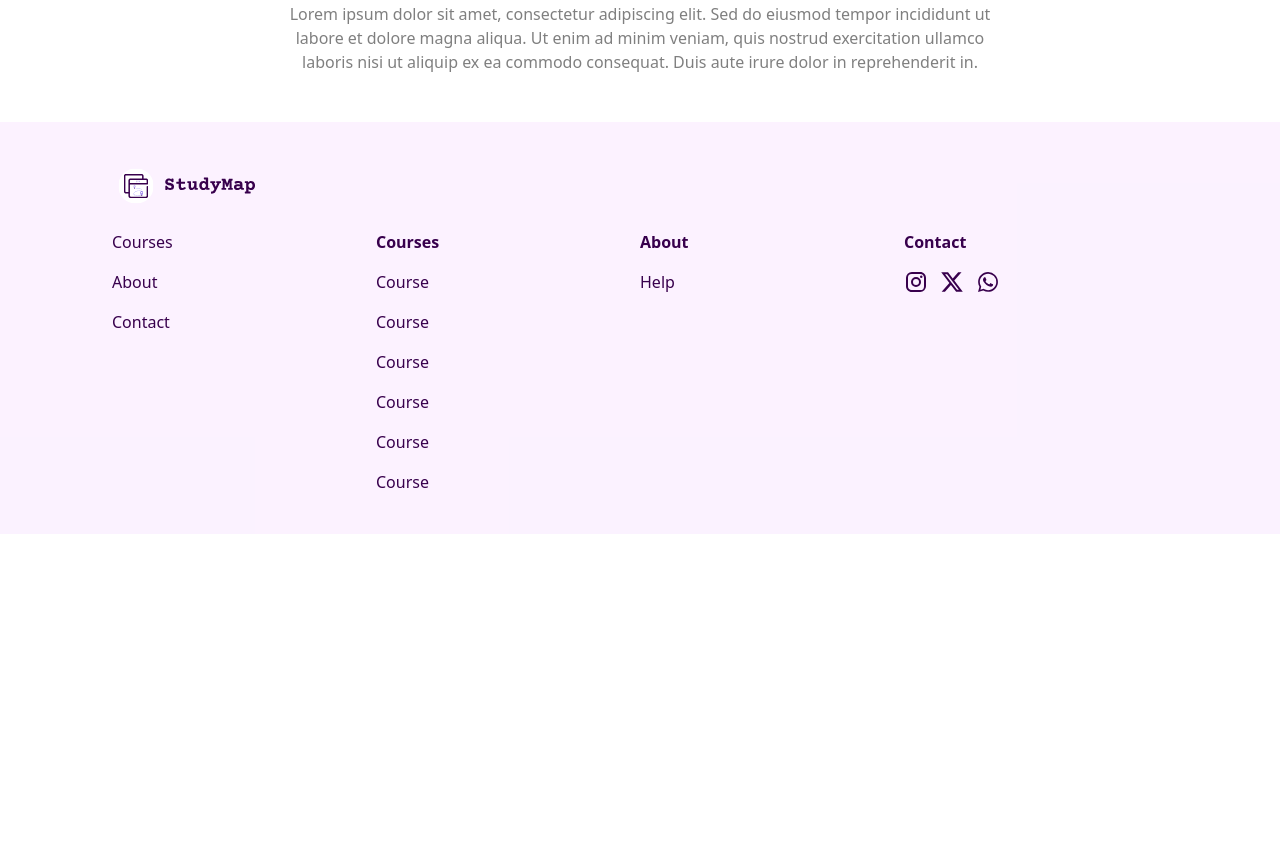
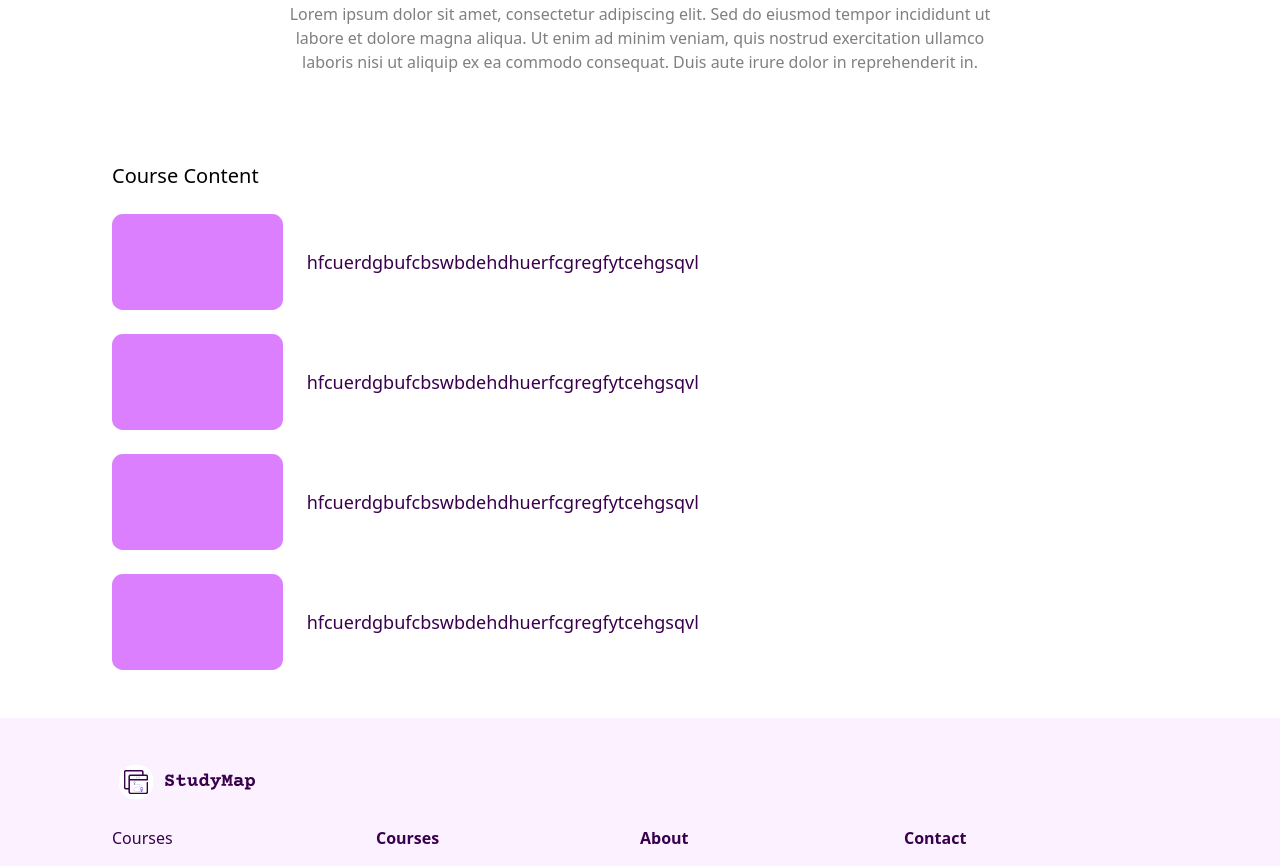
Before and after one commit to allsyalwaa/StudyMap, a React (Vite) app: page /course in a window 1280 px wide. Shown: the part 580-1446 px from the top of the page. Before the commit the page ends 1114 px from the top, so only its background shows below. Built offline with nearby package versions, Linux system fonts and the light colour scheme.

Commit message:
feat: Add video course section to Course page and create SecCourseContent and CardVideoCourse component

```diff
--- /dev/null
+++ b/src/components/section/SecCourseContent.jsx
@@ -0,0 +1,15 @@
+import VideoCourse from "../ui/VideoCourse";
+
+export default function SecCourseContent() {
+  return (
+    <section className="container my-12 pt-10">
+      <div className="flex w-1/2 flex-col gap-6">
+        <h2 className="text-xl font-medium">Course Content</h2>
+        <VideoCourse />
+        <VideoCourse />
+        <VideoCourse />
+        <VideoCourse />
+      </div>
+    </section>
+  );
+}
--- /dev/null
+++ b/src/components/ui/CardVideoCourse.jsx
@@ -0,0 +1,12 @@
+import ImageVideo from "../../assets/illustration-video.svg";
+
+export default function CardVideoCourse() {
+  return (
+    <div className=" flex items-center gap-6">
+      <img className="h-24" src={ImageVideo} alt="" />
+      <h1 className="break-words text-lg font-medium text-secondary">
+        hfcuerdgbufcbswbdehdhuerfcgregfytcehgsqvl
+      </h1>
+    </div>
+  );
+}
--- /dev/null
+++ b/src/components/ui/VideoCourse.jsx
@@ -0,0 +1,9 @@
+import CardVideoCourse from "./CardVideoCourse";
+
+export default function VideoCourse() {
+  return (
+    <div>
+      <CardVideoCourse />
+    </div>
+  );
+}
--- a/src/pages/Course.jsx
+++ b/src/pages/Course.jsx
@@ -1,3 +1,4 @@
+import SecCourseContent from "../components/section/SecCourseContent";
 import SecTitleCourse from "../components/section/SecTitleCourse";
 import MainLayout from "../layout/MainLayout";
 
@@ -5,6 +6,7 @@ export default function Course() {
   return (
     <MainLayout>
       <SecTitleCourse />
+      <SecCourseContent />
     </MainLayout>
   );
 }
```
Also changed, not shown: src/assets/illustration-video.svg (added).
